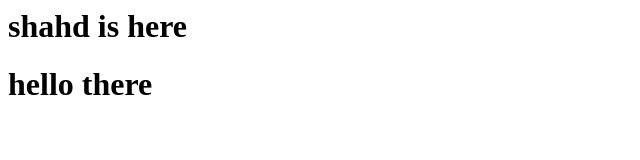
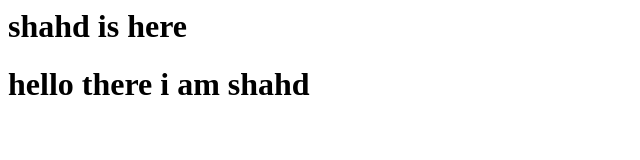
Before and after one commit to shahdyousef666/test101, a plain HTML site: page index.html in a window 1280 px wide. Shown: the whole page, without its empty margins (0-640 px from the left). Drawn offline with Linux system fonts and the light colour scheme.

Commit message:
Update index.html

```diff
--- a/index.html
+++ b/index.html
@@ -1,2 +1,2 @@
 <h1>shahd is here</h1>
-<h1>hello there</h1>
+<h1>hello there i am shahd</h1>
```
